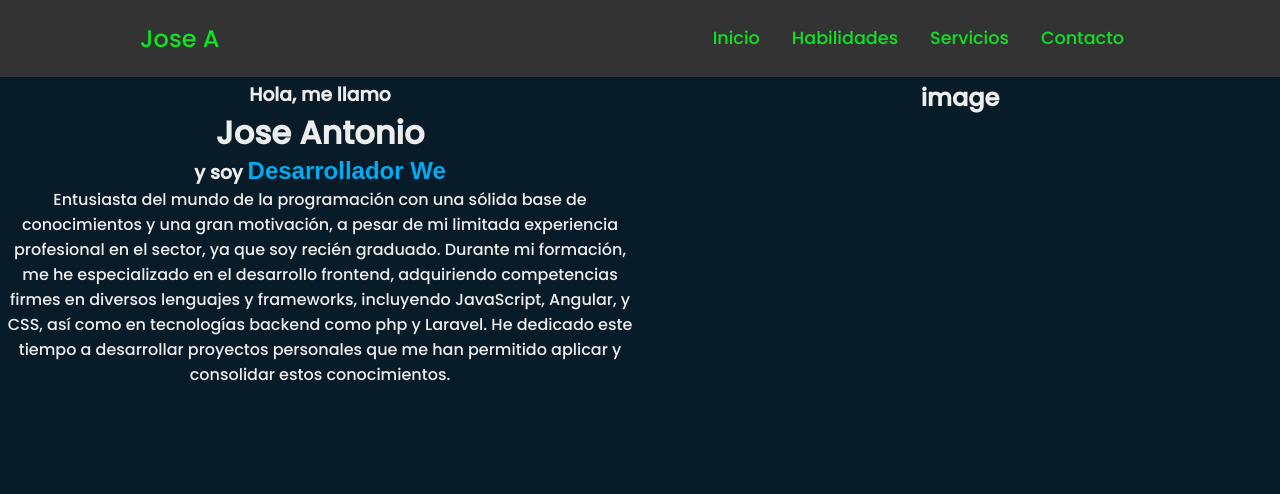
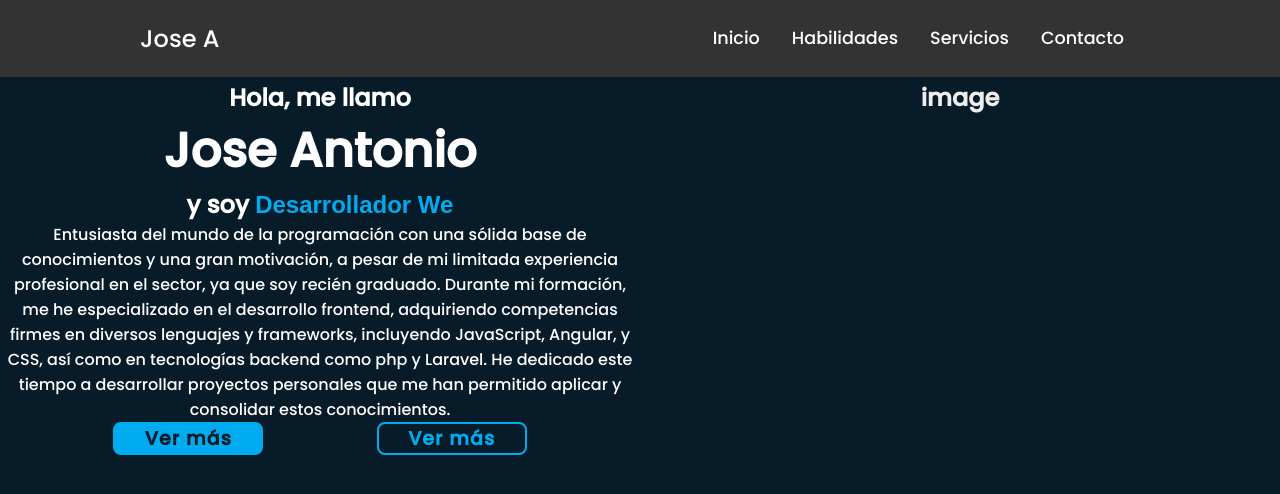
Before and after one commit to joseaholgado/Portfolio_react, a React (Create React App) app in the folder portfolio/: page / in a window 1280 px wide. Shown: the top 494 px of the page. Built offline with nearby package versions, Linux system fonts and the light colour scheme.

Commit message:
Upload: I create new component ButtonEffect
I create a component with effects css

```diff
--- a/portfolio/src/App.jsx
+++ b/portfolio/src/App.jsx
@@ -1,4 +1,5 @@
-import './App.scss';
+import React from 'react'
+import './App.scss'
 import Navbar from './components/Navbar/Navbar'
 import Section1 from './components/Section1/Section1'
 import './styles/main.scss'
--- /dev/null
+++ b/portfolio/src/components/Section1/ButtonEffect/ButtonEffect.jsx
@@ -0,0 +1,12 @@
+import React from "react"
+import './ButtonEffect.scss'
+
+const ButtonEffect = ({ variant }) => {
+    return (
+        <button className={`buttonEffect__button buttonEffect__button--${variant}`}>
+            <span>Ver más</span>
+        </button>
+    )
+    }
+
+export default ButtonEffect
--- /dev/null
+++ b/portfolio/src/components/Section1/ButtonEffect/ButtonEffect.scss
@@ -0,0 +1,56 @@
+@import '../../../styles/main.scss';
+
+.buttonEffect {
+    &__button {
+        position: relative;
+        display: inline-flex;
+        justify-content: center;
+        align-items: center;
+        width: 150px;
+        height: 100%;
+        background: #00abf0;
+        border: 2px solid #00abf0;
+        border-radius: 8px;
+        font-size: 19px;
+        color: #081b29;
+        text-decoration: none;
+        font-weight: 600;
+        letter-spacing: 1px;
+        z-index: 1;
+        overflow: hidden;
+        transition: 0.5s;
+
+        &:hover {
+            color: #00abf0;
+        }
+
+        &::before {
+            content: '';
+            position: absolute;
+            top: 0;
+            left: 0;
+            width: 0;
+            height: 100%;
+            background: #081b29;
+            z-index: -1;
+            transition: 0.5s;
+        }
+
+        &:hover::before {
+            width: 100%;
+        }
+    }
+
+    &__button--variant2 {
+        background: transparent;
+        color: #00abf0;
+
+        &:hover {
+            color: #081b29;
+        }
+
+        &::before {
+            background: #00abf0;
+        }
+    }
+}
--- a/portfolio/src/components/Section1/MechanicalKeyboard/MechanicalKeyboard.jsx
+++ b/portfolio/src/components/Section1/MechanicalKeyboard/MechanicalKeyboard.jsx
@@ -47,9 +47,9 @@ const MechanicalKeyboard = () => {
 
   return (
     <div className="mechanicalKeyboard">
-      <h3>Hola, me llamo</h3>
+      <h2>Hola, me llamo</h2>
       <h1>Jose Antonio</h1>
-      <h3>y soy <span className='mechanicalKeyboard__text'>{text}</span></h3>
+      <h2>y soy <span className='mechanicalKeyboard__text'>{text}</span></h2>
       <p>
         Entusiasta del mundo de la programación con una sólida base de conocimientos y una gran motivación,
         a pesar de mi limitada experiencia profesional en el sector, ya que soy recién graduado. Durante mi
--- a/portfolio/src/components/Section1/MechanicalKeyboard/MechanicalKeyboard.scss
+++ b/portfolio/src/components/Section1/MechanicalKeyboard/MechanicalKeyboard.scss
@@ -1,9 +1,12 @@
 @import '../../../styles/main.scss';
 
 .mechanicalKeyboard{
-    h2{
-        color:$primary-color;
+    color: $primary-color;
+    font-family: 'Poppins', sans-serif;
+    h1{
+        font-size: 3rem;
     }
+
     &__text{
         color: $secondary-color;
         font-family: 'Poopins-Thin', sans-serif;
@@ -13,9 +16,7 @@
 @media   (max-width: 768px){
     .mechanicalKeyboard{
 
-        h2{
-            color:blue
-    }
+
 
 }
 }
--- a/portfolio/src/components/Section1/Section1.jsx
+++ b/portfolio/src/components/Section1/Section1.jsx
@@ -1,19 +1,22 @@
 import React from 'react'
 import './Section1.scss'
 import  MechanicalKeyboard from './MechanicalKeyboard/MechanicalKeyboard.jsx'
+import ButtonEffect from './ButtonEffect/ButtonEffect.jsx'
 
 const Section1 =() => {
     return (
         <div className="section1" id="section1">
             <div className="section1__text">
                 <MechanicalKeyboard/>
+                <div className="section1__text-button">
+                <ButtonEffect/>
+                <ButtonEffect variant="variant2"/>
+                </div>
             </div>
             <div className="section1__image">
                 <h2>image</h2>
             </div>
         </div>
-
-
     )
 }
 export default Section1
--- a/portfolio/src/components/Section1/Section1.scss
+++ b/portfolio/src/components/Section1/Section1.scss
@@ -8,6 +8,11 @@
         flex: 1 1 50%;
         flex-direction: column;
         justify-content: center;
+        &-button{
+            display: flex;
+            justify-content: space-evenly;
+
+        }
 
     }
 
@@ -15,3 +20,17 @@
         flex: 1 1 50%;
     }
   }
+  ButtonEffect{
+    &:nth-child(2) {
+        background: transparent;
+        color: #00abf0;
+
+        &:hover {
+            color: #081b29;
+        }
+
+        &::before {
+            background: #00abf0;
+        }
+    }
+}
--- a/portfolio/src/styles/_variables.scss
+++ b/portfolio/src/styles/_variables.scss
@@ -1,3 +1,3 @@
 // src/styles/variables.scss
-$primary-color: #0ee420;
+$primary-color: #ffffff;
 $secondary-color: #00abf0;
```
